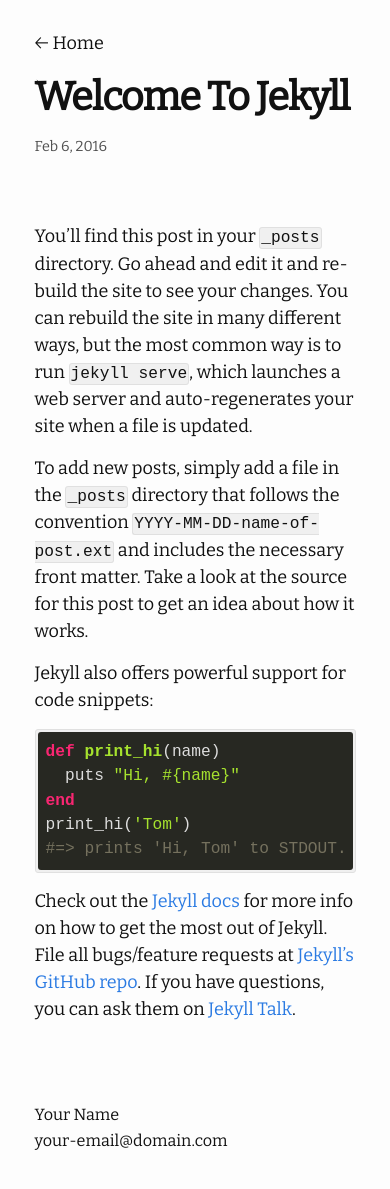
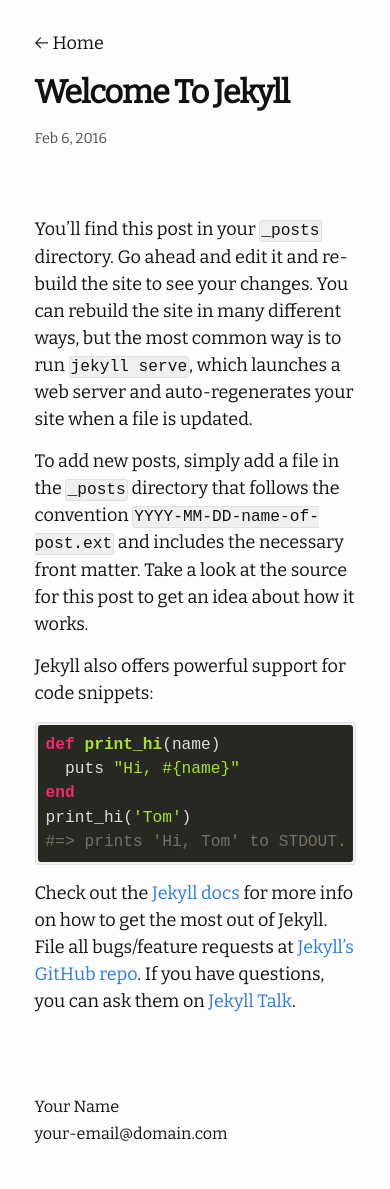
Before and after one commit to huangyz0918/moving, a Jekyll site: the page built from _posts/2016-02-06-welcome-to-jekyll.md, in a window 390 px wide. Built offline with Jekyll 4.4.1, drawn with Linux system fonts in a browser that asks for light colours; nearby versions of some CDN libraries.

Commit message:
🚑 quickfix:

```diff
--- a/_config.yml
+++ b/_config.yml
@@ -18,7 +18,7 @@ moving:
 
   # generate social links in about page.
   social_links:
-    twitter: hyz0918
+    # twitter: hyz0918
     github:  huangyz0918
     rss: RSS
     # dribbble:
--- a/_includes/footer.html
+++ b/_includes/footer.html
@@ -6,7 +6,7 @@
           <ul class="contact-list">
             <li class="p-name">
               {%- if site.author -%}
-                <a class="black-link" href="./about.html">
+                <a class="black-link" href="{{ site.url }}/about.html">
                   {{ site.author | escape }}
                 </a>
               {%- endif -%}
--- a/_sass/moving/_layout.scss
+++ b/_sass/moving/_layout.scss
@@ -241,6 +241,10 @@
   line-height: 1;
   font-weight: 1000;
 
+  @media (max-width: 500px) {
+    @include relative-font-size(1.8);
+  }
+
   @media screen and (min-width: $on-large) {
     @include relative-font-size(2.2);
   }
```
Also changed, not shown: _sass/moving.scss (+0 -9 lines).
